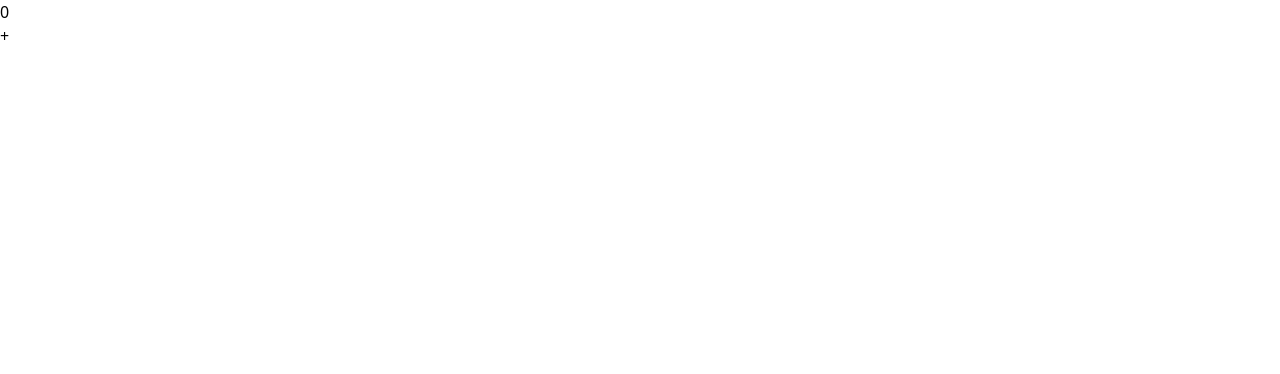
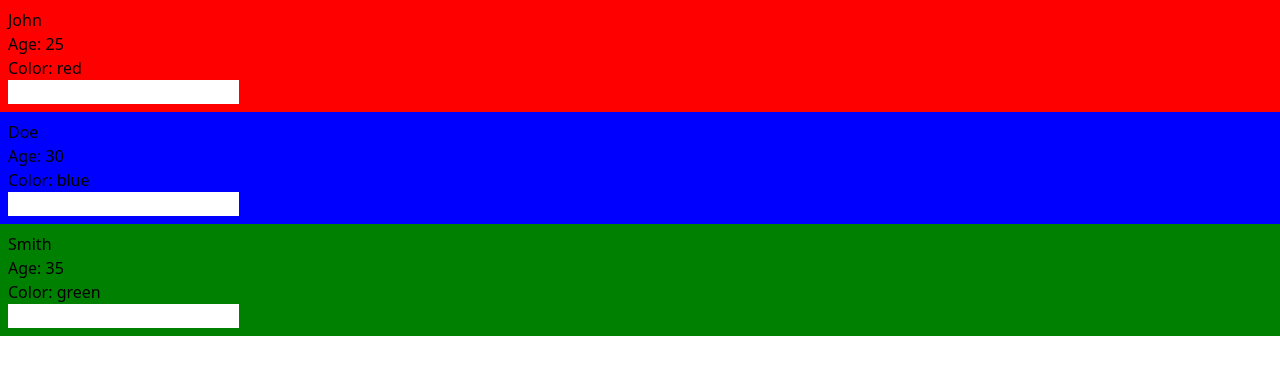
Before and after one commit to muhammedbayhan/react-overview, a React (Vite) app: page / in a window 1280 px wide. Shown: the top 374 px of the page. Built offline with nearby package versions, Linux system fonts and the light colour scheme.

Commit message:
useContext

```diff
--- a/src/App.jsx
+++ b/src/App.jsx
@@ -1,9 +1,9 @@
-import UseEffect from "./Hooks/UseEffect";
+import UseContext from "./Hooks/UseContext/UseContext";
 
 function App() {
   return (
     <>
-      <UseEffect />
+      <UseContext />
     </>
   );
 }
--- /dev/null
+++ b/src/Hooks/UseContext/UseContext.jsx
@@ -0,0 +1,28 @@
+import React, { useState } from "react";
+import UserList from "./components/UserList";
+import { UserContext } from "./contexts/UserContext";
+
+const UseContext = () => {
+  const data = [
+    { id: 1, name: "John", age: 25, color: "red" },
+    { id: 2, name: "Doe", age: 30, color: "blue" },
+    { id: 3, name: "Smith", age: 35, color: "green" },
+  ];
+  const [users, setUsers] = useState(data);
+
+  const changeColor = (id, color) => {
+    setUsers(
+      users.map((user) => (user.id === id ? { ...user, color: color } : user))
+    );
+  };
+
+  return (
+    <UserContext.Provider value={{ users: users, changeColor: changeColor }}>
+      <div>
+        <UserList />
+      </div>
+    </UserContext.Provider>
+  );
+};
+
+export default UseContext;
--- /dev/null
+++ b/src/Hooks/UseContext/components/UserCard.jsx
@@ -0,0 +1,22 @@
+import React, { useContext } from "react";
+import { UserContext } from "../contexts/UserContext";
+
+const UserCard = ({ user }) => {
+  const context = useContext(UserContext);
+
+  return (
+    <div>
+      <div className="p-2" style={{ background: user.color }}>
+        <h2>{user.name}</h2>
+        <p>Age: {user.age}</p>
+        <p>Color: {user.color}</p>
+        <input
+          type="text"
+          onChange={(e) => context.changeColor(user.id, e.target.value)}
+        />
+      </div>
+    </div>
+  );
+};
+
+export default UserCard;
--- /dev/null
+++ b/src/Hooks/UseContext/components/UserList.jsx
@@ -0,0 +1,18 @@
+import React, { useContext } from "react";
+import UserCard from "./UserCard";
+import { UserContext } from "../contexts/UserContext";
+
+const UserList = () => {
+  const context = useContext(UserContext);
+  return (
+    <div>
+      {context.users.map((user) => (
+        <div>
+          <UserCard user={user} />
+        </div>
+      ))}
+    </div>
+  );
+};
+
+export default UserList;
--- /dev/null
+++ b/src/Hooks/UseContext/contexts/UserContext.jsx
@@ -0,0 +1,3 @@
+import { createContext } from "react";
+
+export const UserContext = createContext();
```
